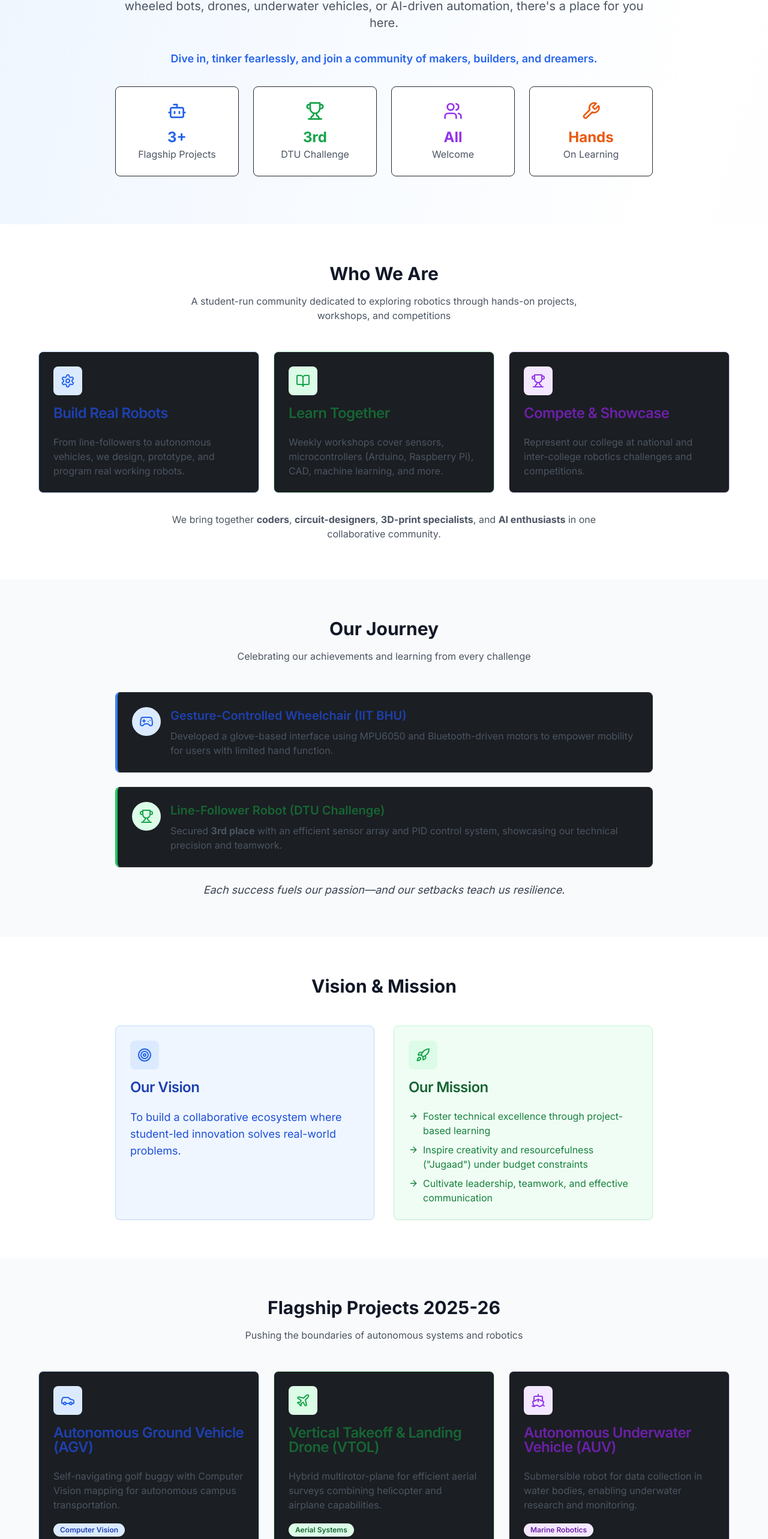
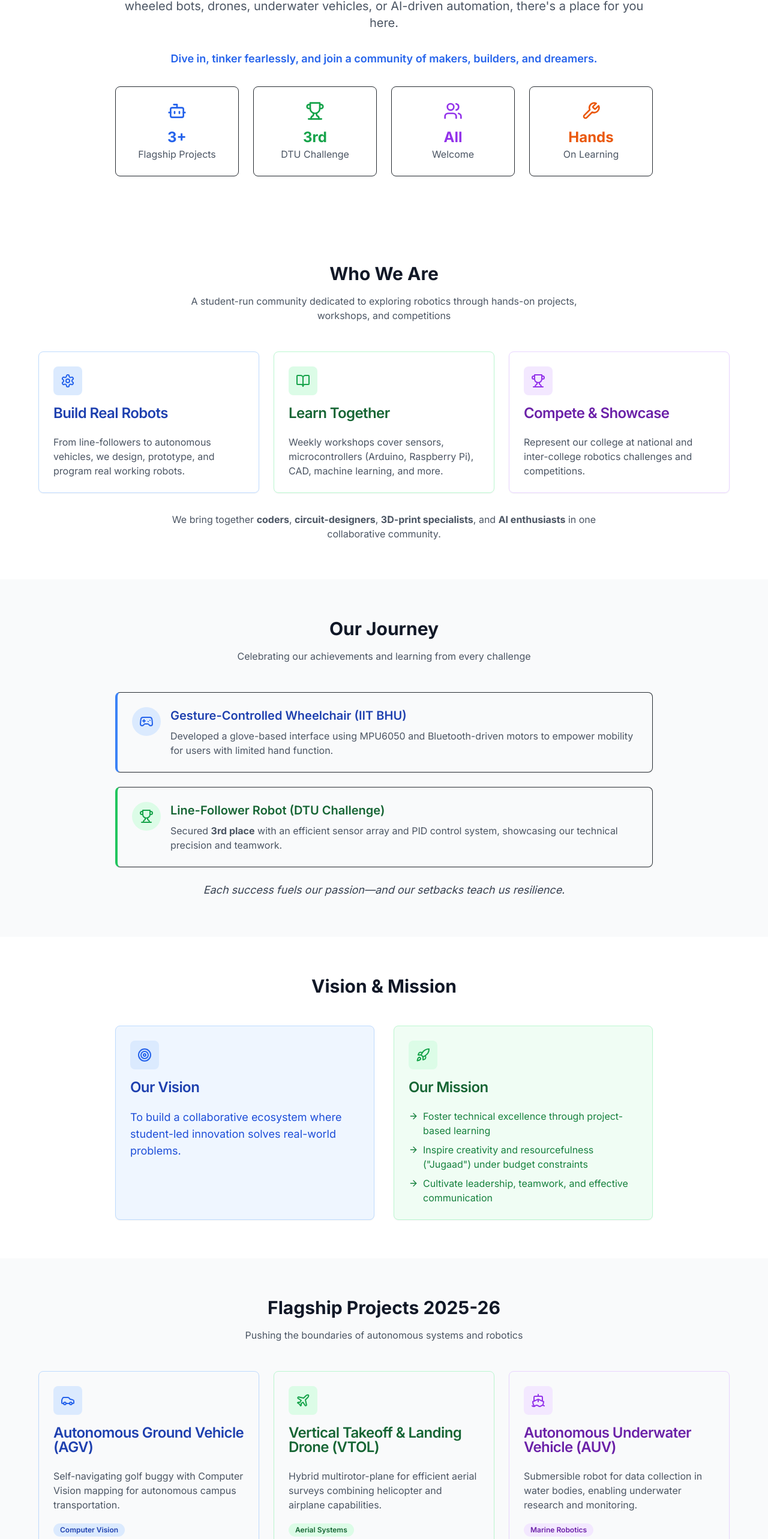
Before and after one commit to MerakiWorks-1/Project-01-NST, a React (Vite) app: page /robotics in a window 1280 px wide. Shown: the part 222-2788 px from the top of the page at 60% size. Built offline with nearby package versions, Linux system fonts and the light colour scheme.

Commit message:
Update RoboticsClub.tsx

```diff
--- a/src/pages/Clubs/RoboticsClub.tsx
+++ b/src/pages/Clubs/RoboticsClub.tsx
@@ -26,7 +26,7 @@ import {
 
 export default function RoboticsClub() {
   return (
-    <div className="min-h-screen bg-gradient-to-br from-blue-50 via-white to-purple-50">
+    <div className="min-h-screen">
       {/* Hero Section */}
       <section className="py-20 px-4">
         <div className="container mx-auto text-center">
@@ -81,7 +81,7 @@ export default function RoboticsClub() {
           </div>
 
           <div className="max-w-6xl mx-auto grid md:grid-cols-3 gap-6">
-            <Card className="hover:shadow-lg transition-shadow border-blue-200">
+            <Card className="hover:shadow-lg transition-shadow border-blue-200 bg-transparent">
               <CardHeader>
                 <div className="w-12 h-12 bg-blue-100 rounded-lg flex items-center justify-center mb-3">
                   <Settings className="w-6 h-6 text-blue-600" />
@@ -95,7 +95,7 @@ export default function RoboticsClub() {
               </CardContent>
             </Card>
 
-            <Card className="hover:shadow-lg transition-shadow border-green-200">
+            <Card className="hover:shadow-lg transition-shadow border-green-200 bg-transparent">
               <CardHeader>
                 <div className="w-12 h-12 bg-green-100 rounded-lg flex items-center justify-center mb-3">
                   <BookOpen className="w-6 h-6 text-green-600" />
@@ -110,7 +110,7 @@ export default function RoboticsClub() {
               </CardContent>
             </Card>
 
-            <Card className="hover:shadow-lg transition-shadow border-purple-200">
+            <Card className="hover:shadow-lg transition-shadow border-purple-200 bg-transparent">
               <CardHeader>
                 <div className="w-12 h-12 bg-purple-100 rounded-lg flex items-center justify-center mb-3">
                   <Trophy className="w-6 h-6 text-purple-600" />
@@ -143,7 +143,7 @@ export default function RoboticsClub() {
           </div>
 
           <div className="max-w-4xl mx-auto space-y-6">
-            <Card className="border-l-4 border-l-blue-500 hover:shadow-lg transition-shadow">
+            <Card className="border-l-4 border-l-blue-500 hover:shadow-lg transition-shadow bg-transparent">
               <CardContent className="p-6">
                 <div className="flex items-start gap-4">
                   <div className="bg-blue-100 p-3 rounded-full">
@@ -162,7 +162,7 @@ export default function RoboticsClub() {
               </CardContent>
             </Card>
 
-            <Card className="border-l-4 border-l-green-500 hover:shadow-lg transition-shadow">
+            <Card className="border-l-4 border-l-green-500 hover:shadow-lg transition-shadow bg-transparent">
               <CardContent className="p-6">
                 <div className="flex items-start gap-4">
                   <div className="bg-green-100 p-3 rounded-full">
@@ -247,7 +247,7 @@ export default function RoboticsClub() {
           </div>
 
           <div className="max-w-6xl mx-auto grid md:grid-cols-3 gap-6">
-            <Card className="hover:shadow-lg transition-shadow border-blue-200">
+            <Card className="hover:shadow-lg transition-shadow border-blue-200 bg-transparent">
               <CardHeader>
                 <div className="w-12 h-12 bg-blue-100 rounded-lg flex items-center justify-center mb-3">
                   <Car className="w-6 h-6 text-blue-600" />
@@ -262,7 +262,7 @@ export default function RoboticsClub() {
               </CardContent>
             </Card>
 
-            <Card className="hover:shadow-lg transition-shadow border-green-200">
+            <Card className="hover:shadow-lg transition-shadow border-green-200 bg-transparent">
               <CardHeader>
                 <div className="w-12 h-12 bg-green-100 rounded-lg flex items-center justify-center mb-3">
                   <Plane className="w-6 h-6 text-green-600" />
@@ -277,7 +277,7 @@ export default function RoboticsClub() {
               </CardContent>
             </Card>
 
-            <Card className="hover:shadow-lg transition-shadow border-purple-200">
+            <Card className="hover:shadow-lg transition-shadow border-purple-200 bg-transparent">
               <CardHeader>
                 <div className="w-12 h-12 bg-purple-100 rounded-lg flex items-center justify-center mb-3">
                   <Ship className="w-6 h-6 text-purple-600" />
@@ -304,7 +304,7 @@ export default function RoboticsClub() {
           </div>
 
           <div className="max-w-6xl mx-auto grid md:grid-cols-2 lg:grid-cols-4 gap-6">
-            <Card className="text-center hover:shadow-lg transition-shadow border-red-200">
+            <Card className="text-center hover:shadow-lg transition-shadow border-red-200 bg-transparent">
               <CardHeader>
                 <div className="w-12 h-12 bg-red-100 rounded-lg flex items-center justify-center mx-auto mb-3">
                   <Heart className="w-6 h-6 text-red-600" />
@@ -316,7 +316,7 @@ export default function RoboticsClub() {
               </CardContent>
             </Card>
 
-            <Card className="text-center hover:shadow-lg transition-shadow border-blue-200">
+            <Card className="text-center hover:shadow-lg transition-shadow border-blue-200 bg-transparent">
               <CardHeader>
                 <div className="w-12 h-12 bg-blue-100 rounded-lg flex items-center justify-center mx-auto mb-3">
                   <Zap className="w-6 h-6 text-blue-600" />
@@ -330,7 +330,7 @@ export default function RoboticsClub() {
               </CardContent>
             </Card>
 
-            <Card className="text-center hover:shadow-lg transition-shadow border-green-200">
+            <Card className="text-center hover:shadow-lg transition-shadow border-green-200 bg-transparent">
               <CardHeader>
                 <div className="w-12 h-12 bg-green-100 rounded-lg flex items-center justify-center mx-auto mb-3">
                   <Lightbulb className="w-6 h-6 text-green-600" />
@@ -342,7 +342,7 @@ export default function RoboticsClub() {
               </CardContent>
             </Card>
 
-            <Card className="text-center hover:shadow-lg transition-shadow border-purple-200">
+            <Card className="text-center hover:shadow-lg transition-shadow border-purple-200 bg-transparent">
               <CardHeader>
                 <div className="w-12 h-12 bg-purple-100 rounded-lg flex items-center justify-center mx-auto mb-3">
                   <Rocket className="w-6 h-6 text-purple-600" />
@@ -366,7 +366,7 @@ export default function RoboticsClub() {
           </div>
 
           <div className="max-w-6xl mx-auto grid md:grid-cols-3 gap-6">
-            <Card className="hover:shadow-lg transition-shadow border-blue-200">
+            <Card className="hover:shadow-lg transition-shadow border-blue-200 bg-transparent">
               <CardHeader>
                 <div className="w-12 h-12 bg-blue-100 rounded-lg flex items-center justify-center mb-3">
                   <Calendar className="w-6 h-6 text-blue-600" />
@@ -384,7 +384,7 @@ export default function RoboticsClub() {
               </CardContent>
             </Card>
 
-            <Card className="hover:shadow-lg transition-shadow border-green-200">
+            <Card className="hover:shadow-lg transition-shadow border-green-200 bg-transparent">
               <CardHeader>
                 <div className="w-12 h-12 bg-green-100 rounded-lg flex items-center justify-center mb-3">
                   <Users className="w-6 h-6 text-green-600" />
@@ -399,7 +399,7 @@ export default function RoboticsClub() {
               </CardContent>
             </Card>
 
-            <Card className="hover:shadow-lg transition-shadow border-purple-200">
+            <Card className="hover:shadow-lg transition-shadow border-purple-200 bg-transparent">
               <CardHeader>
                 <div className="w-12 h-12 bg-purple-100 rounded-lg flex items-center justify-center mb-3">
                   <Wrench className="w-6 h-6 text-purple-600" />
@@ -428,12 +428,12 @@ export default function RoboticsClub() {
 
           <div className="max-w-4xl mx-auto">
             <div className="grid md:grid-cols-4 gap-6 mb-8">
-              <Card className="text-center hover:shadow-lg transition-shadow">
+              <Card className="text-center hover:shadow-lg transition-shadow bg-transparent">
                 <CardHeader>
                   <div className="w-12 h-12 bg-blue-100 rounded-full flex items-center justify-center mx-auto mb-2">
                     <FileText className="w-6 h-6 text-blue-600" />
                   </div>
-                  <CardTitle className="text-sm">Submit Membership Form</CardTitle>
+                  <CardTitle className="text-sm text-black">Submit Membership Form</CardTitle>
                 </CardHeader>
                 <CardContent>
                   <p className="text-xs text-gray-600">
@@ -442,36 +442,36 @@ export default function RoboticsClub() {
                 </CardContent>
               </Card>
 
-              <Card className="text-center hover:shadow-lg transition-shadow">
+              <Card className="text-center hover:shadow-lg transition-shadow bg-transparent">
                 <CardHeader>
                   <div className="w-12 h-12 bg-green-100 rounded-full flex items-center justify-center mx-auto mb-2">
                     <Video className="w-6 h-6 text-green-600" />
                   </div>
-                  <CardTitle className="text-sm">Interview</CardTitle>
+                  <CardTitle className="text-sm text-black">Interview</CardTitle>
                 </CardHeader>
                 <CardContent>
                   <p className="text-xs text-gray-600">Professional aptitude and reasoning interview assessment</p>
                 </CardContent>
               </Card>
 
-              <Card className="text-center hover:shadow-lg transition-shadow">
+              <Card className="text-center hover:shadow-lg transition-shadow bg-transparent">
                 <CardHeader>
                   <div className="w-12 h-12 bg-purple-100 rounded-full flex items-center justify-center mx-auto mb-2">
                     <Bot className="w-6 h-6 text-purple-600" />
                   </div>
-                  <CardTitle className="text-sm">Pick a Project Team</CardTitle>
+                  <CardTitle className="text-sm text-black">Pick a Project Team</CardTitle>
                 </CardHeader>
                 <CardContent>
                   <p className="text-xs text-gray-600">Align with one of our flagship or upcoming initiatives</p>
                 </CardContent>
               </Card>
 
-              <Card className="text-center hover:shadow-lg transition-shadow">
+              <Card className="text-center hover:shadow-lg transition-shadow bg-transparent">
                 <CardHeader>
                   <div className="w-12 h-12 bg-orange-100 rounded-full flex items-center justify-center mx-auto mb-2">
                     <UserCheck className="w-6 h-6 text-orange-600" />
                   </div>
-                  <CardTitle className="text-sm">Engage & Contribute</CardTitle>
+                  <CardTitle className="text-sm text-black">Engage & Contribute</CardTitle>
                 </CardHeader>
                 <CardContent>
                   <p className="text-xs text-gray-600">Attend meetings, workshops, and active build sessions</p>
@@ -479,7 +479,7 @@ export default function RoboticsClub() {
               </Card>
             </div>
 
-            <Card className="border-green-200 bg-green-50">
+            <Card className="border-green-200 bg-green-50 bg-transparent">
               <CardContent className="p-6 text-center">
                 <h3 className="text-lg font-semibold text-green-800 mb-2">Ready to Start Building?</h3>
                 <p className="text-green-700">
```
